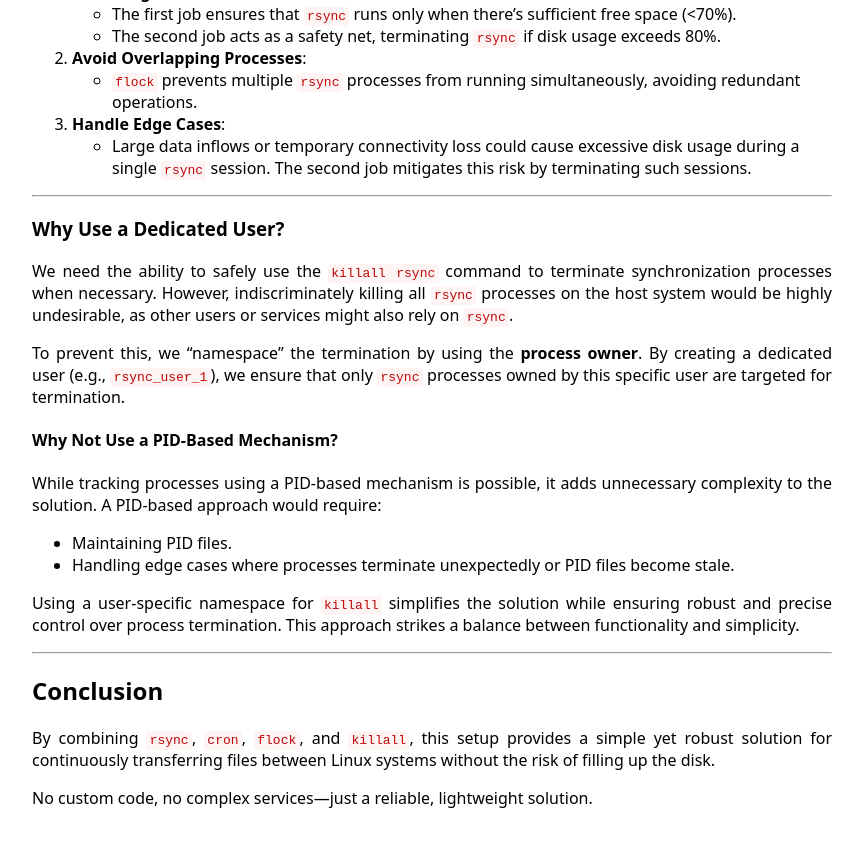
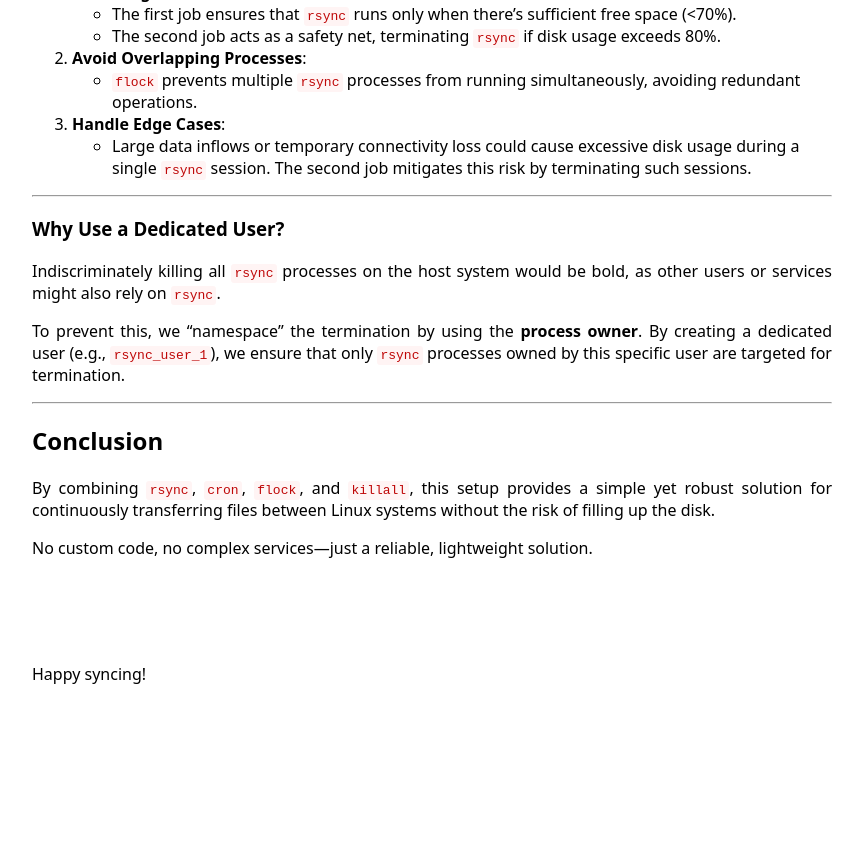
Before and after one commit to NicolasBourhis/notebook, a Jekyll site: the page built from _gtfobins/continuous_file_transfer_with_rsync_and_cron.md, in a window 1280 px wide and 900 px high, scrolled down 2382 px. Shown: the top 847 px of the window, without its empty margins (208-1071 px from the left). Built offline with Jekyll 4.4.1, drawn with Linux system fonts in a browser that asks for light colours; after the commit the page ends 3107 px from its top, so only the background shows below that.

Commit message:
Update continuous_file_transfer_with_rsync_and_cron.md

```diff
--- a/_gtfobins/continuous_file_transfer_with_rsync_and_cron.md
+++ b/_gtfobins/continuous_file_transfer_with_rsync_and_cron.md
@@ -123,17 +123,9 @@ Here, `command_b` is executed **only if** `command_a` evaluates to `true`.
 
 ### Why Use a Dedicated User?
 
-We need the ability to safely use the `killall rsync` command to terminate synchronization processes when necessary. However, indiscriminately killing all `rsync` processes on the host system would be highly undesirable, as other users or services might also rely on `rsync`.
+Indiscriminately killing all `rsync` processes on the host system would be bold, as other users or services might also rely on `rsync`.
 
 To prevent this, we "namespace" the termination by using the **process owner**. By creating a dedicated user (e.g., `rsync_user_1`), we ensure that only `rsync` processes owned by this specific user are targeted for termination.
-
-#### Why Not Use a PID-Based Mechanism?
-
-While tracking processes using a PID-based mechanism is possible, it adds unnecessary complexity to the solution. A PID-based approach would require:
-- Maintaining PID files.
-- Handling edge cases where processes terminate unexpectedly or PID files become stale.
-
-Using a user-specific namespace for `killall` simplifies the solution while ensuring robust and precise control over process termination. This approach strikes a balance between functionality and simplicity.
 
 ---
 
```
